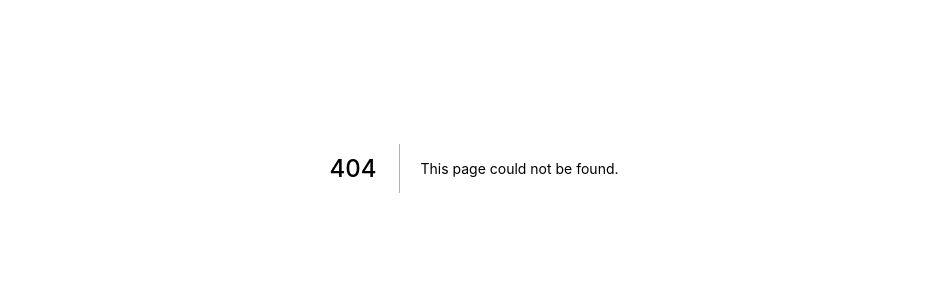
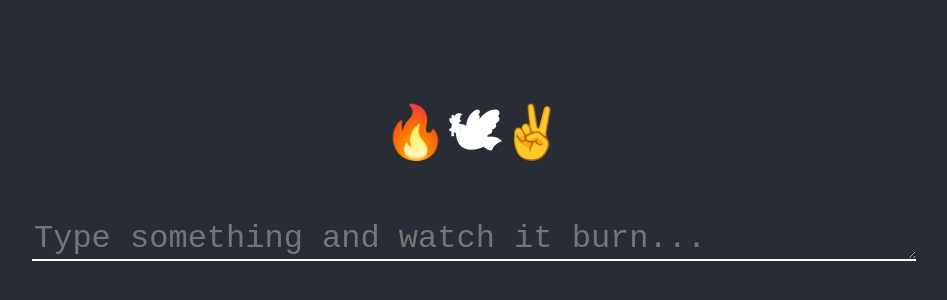
Before and after one commit to myfatemi04/portfolio, a Next.js app: page /burn in a window 1280 px wide. Before the commit this address had no page. Shown: the part 232-532 px from the top of the page, without its empty margins (166-1113 px from the left). Built offline with nearby package versions, Linux system fonts and the light colour scheme.

Commit message:
add Burn to personal website

```diff
--- /dev/null
+++ b/pages/burn.js
@@ -0,0 +1,104 @@
+import { useCallback, useRef, useState } from "react";
+// import "./burn.css";
+
+function App() {
+  const [text, _setText] = useState("");
+  const [burning, setBurning] = useState(false);
+  const [burnProgress, setBurnProgress] = useState(0);
+  const textareaRef = useRef(null);
+
+  const setText = useCallback(
+    (text) => {
+      _setText(text);
+      if (textareaRef.current) {
+        textareaRef.current.value = text;
+      }
+    },
+    [_setText]
+  );
+
+  const burn = useCallback(
+    (text) => {
+      setBurning(true);
+      const timerId = setInterval(() => {
+        setBurnProgress((progress) => {
+          if (progress >= text.length) {
+            clearInterval(timerId);
+
+            setTimeout(() => {
+              setBurning(false);
+              setText("");
+              setBurnProgress(0);
+            }, 3000);
+
+            return progress;
+          }
+
+          return progress + 1;
+        });
+      }, 300);
+    },
+    [setText]
+  );
+
+  return (
+    <div className="App">
+      <link rel="stylesheet" href="burn.css" />
+      <header className="App-header">
+        {!burning && <h1>🔥🕊✌️</h1>}
+        {burning ? (
+          <div className="flame">
+            {text.split("").map((char, index) => {
+              if (char === "\n") {
+                return <br />;
+              }
+              if (index < burnProgress) {
+                return (
+                  <div key={index} className="lit">
+                    <div></div>
+                    <div></div>
+                    {/* <div></div>
+                    <div></div> */}
+                    <span className="placeholder">{char}</span>
+                    <span className={["even", "odd"][index % 2]}>{char}</span>
+                  </div>
+                );
+              } else {
+                return <span key={index}>{char}</span>;
+              }
+            })}
+          </div>
+        ) : (
+          <textarea
+            placeholder="Type something and watch it burn..."
+            ref={textareaRef}
+            onChange={(e) => {
+              function expandtext(expand) {
+                expand.style.height = "auto";
+                expand.style.height = expand.scrollHeight + "px";
+              }
+              setText(e.target.value);
+              expandtext(e.target);
+            }}
+            rows={1}
+            cols={45}
+            style={{
+              fontSize: "2rem",
+              backgroundColor: "inherit",
+              color: "inherit",
+              marginBottom: "1rem",
+            }}
+            spellCheck={false}
+          />
+        )}
+        {!burning && text.length > 0 && (
+          <button className="flame-button" onClick={() => burn(text)}>
+            Burn
+          </button>
+        )}
+      </header>
+    </div>
+  );
+}
+
+export default App;
--- /dev/null
+++ b/public/burn.css
@@ -0,0 +1,256 @@
+.App {
+  text-align: center;
+}
+
+.App-header {
+  background-color: #282c34;
+  min-height: 100vh;
+  display: flex;
+  flex-direction: column;
+  align-items: center;
+  justify-content: center;
+  font-size: calc(10px + 2vmin);
+  color: white;
+}
+
+body {
+  margin: 0;
+  font-family: -apple-system, BlinkMacSystemFont, "Segoe UI", "Roboto", "Oxygen",
+    "Ubuntu", "Cantarell", "Fira Sans", "Droid Sans", "Helvetica Neue",
+    sans-serif;
+  -webkit-font-smoothing: antialiased;
+  -moz-osx-font-smoothing: grayscale;
+}
+
+code {
+  font-family: source-code-pro, Menlo, Monaco, Consolas, "Courier New",
+    monospace;
+}
+
+body {
+  --black: #111217;
+  --brownl: #70392f;
+  --brownd: #612e25;
+  --yellow: #ffdc01;
+  --orange: #fdac01;
+  --red: #972300;
+  --animationtime: 3s;
+}
+
+textarea {
+  border: none;
+  border-bottom: 2px solid white;
+}
+
+textarea:focus {
+  outline: none;
+}
+
+.lit {
+  position: relative;
+  display: inline-block;
+}
+
+.lit > .placeholder {
+  color: transparent;
+}
+
+.lit > span.odd:not(.placeholder) {
+  position: absolute;
+  animation: letterodd var(--animationtime) ease-in forwards;
+  z-index: 10;
+}
+
+.lit > span.even:not(.placeholder) {
+  position: absolute;
+  animation: lettereven var(--animationtime) ease-in forwards;
+}
+
+.lit > div:nth-of-type(2n) {
+  animation: flameeven var(--animationtime);
+}
+
+.lit > div:nth-of-type(2n + 1) {
+  animation: flameodd var(--animationtime) ease-in forwards;
+}
+
+.lit > div {
+  border-radius: 20%;
+  transform: translateX(-50%) rotate(45deg);
+  position: absolute;
+  animation-delay: 0s;
+}
+
+.lit > div:nth-of-type(1) {
+  animation-delay: 0s;
+}
+
+.lit > div:nth-of-type(2) {
+  animation-delay: calc(var(--animationtime) / 8);
+}
+.lit > div:nth-of-type(3) {
+  animation-delay: calc(var(--animationtime) / 8 * 2);
+}
+.lit > div:nth-of-type(4) {
+  animation-delay: calc(var(--animationtime) / 8 * 3);
+}
+
+@keyframes letterodd {
+  0% {
+    font-size: 1rem;
+  }
+  100% {
+    font-size: 0rem;
+  }
+  25% {
+    font-size: 2rem;
+  }
+  0% {
+    color: var(--yellow);
+  }
+  40% {
+    color: var(--red);
+  }
+  100% {
+    color: transparent;
+  }
+  0% {
+    left: 0rem;
+    bottom: 0rem;
+  }
+  25% {
+    left: 0.6rem;
+  }
+  50% {
+    left: -0.6rem;
+  }
+  75% {
+    left: 0rem;
+  }
+  100% {
+    left: 1rem;
+    bottom: 5rem;
+  }
+}
+
+@keyframes lettereven {
+  0% {
+    font-size: 1rem;
+  }
+  100% {
+    font-size: 0rem;
+  }
+  25% {
+    font-size: 2rem;
+  }
+  0% {
+    color: var(--yellow);
+  }
+  40% {
+    color: var(--orange);
+  }
+  100% {
+    color: transparent;
+  }
+  0% {
+    left: 0rem;
+    bottom: 0rem;
+  }
+  25% {
+    left: -0.6rem;
+  }
+  50% {
+    left: 0.6rem;
+  }
+  75% {
+    left: 0rem;
+  }
+  100% {
+    left: -1rem;
+    bottom: 5rem;
+  }
+}
+
+@keyframes flameodd {
+  0%,
+  100% {
+    width: 0%;
+    height: 0%;
+  }
+  25% {
+    width: 2rem;
+    height: 2rem;
+  }
+  0% {
+    background-color: var(--yellow);
+    z-index: 2;
+  }
+  40% {
+    background-color: var(--orange);
+    z-index: 1;
+  }
+  100% {
+    background-color: var(--red);
+    z-index: 2;
+  }
+  0% {
+    right: 0%;
+    bottom: 0%;
+  }
+  25% {
+    right: 1%;
+    bottom: 2%;
+  }
+  100% {
+    right: 150%;
+    bottom: 170%;
+  }
+}
+
+@keyframes flameeven {
+  0%,
+  100% {
+    width: 0%;
+    height: 0%;
+  }
+  25% {
+    width: 2rem;
+    height: 2rem;
+  }
+  0% {
+    background-color: var(--yellow);
+    z-index: 1;
+  }
+  40% {
+    background-color: var(--orange);
+    z-index: 2;
+  }
+  100% {
+    background-color: var(--red);
+    z-index: 1;
+  }
+  0% {
+    left: 0%;
+    bottom: 0%;
+  }
+  25% {
+    left: 2%;
+    bottom: 1%;
+  }
+  100% {
+    left: 170%;
+    bottom: 150%;
+  }
+}
+
+.flame-button {
+  color: white;
+  background: linear-gradient(to right, #ec9544, var(--red));
+  border: none;
+  border-radius: 5px;
+  padding: 10px 40px;
+  border-radius: 2px;
+  font-size: 1.5rem;
+  cursor: pointer;
+  margin: 5px;
+}
```
